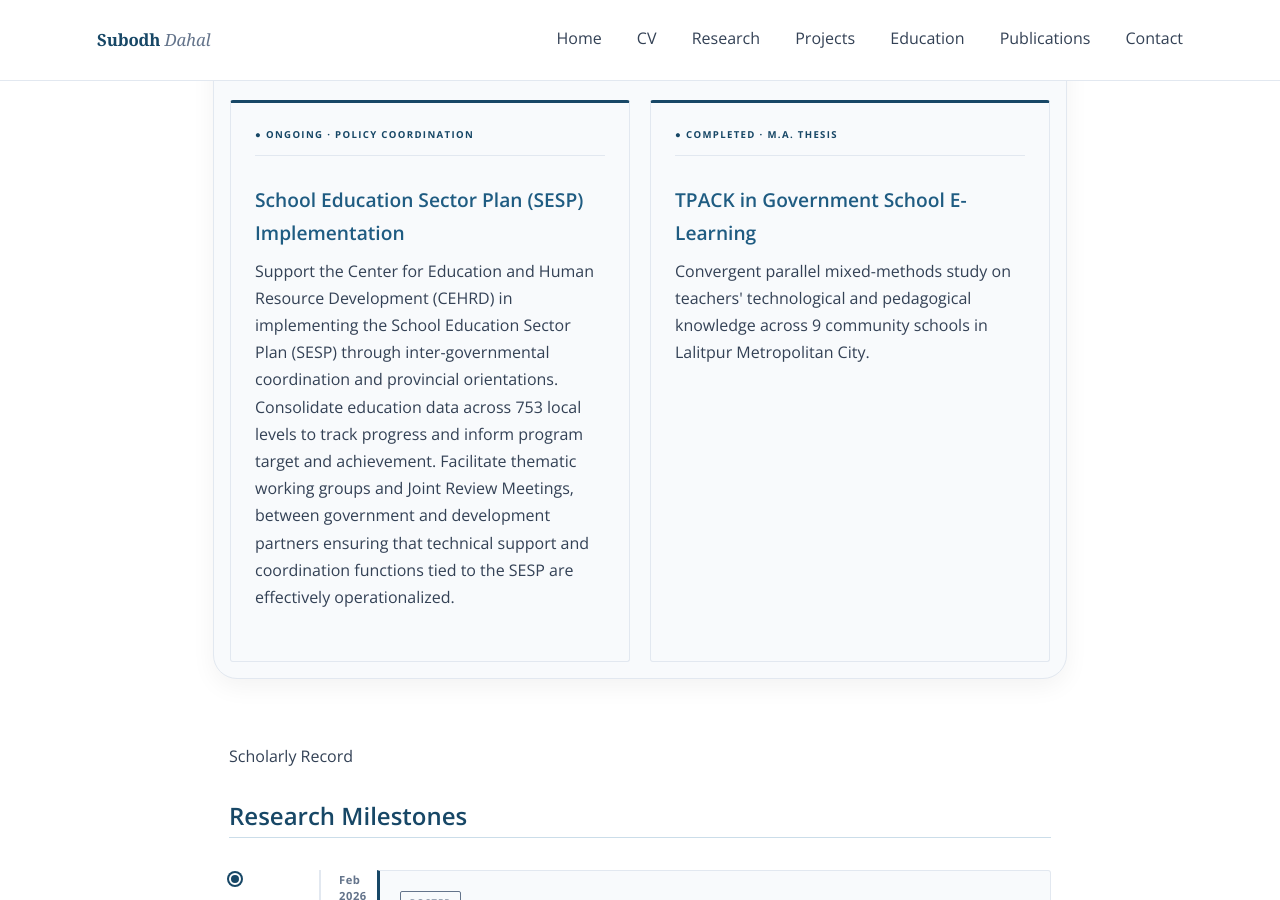
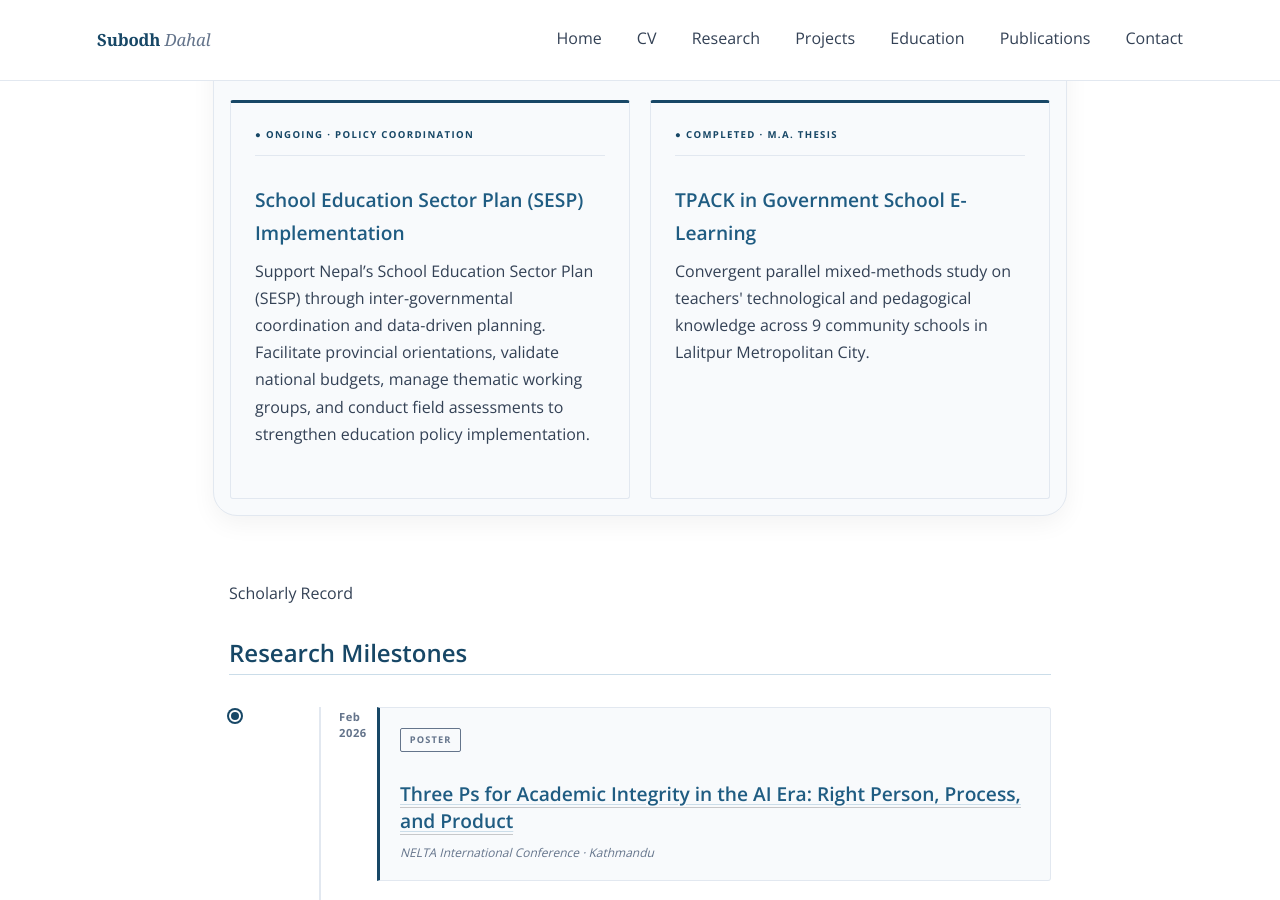
Before and after one commit to dahalsubodh/dahalsubodh.github.io, a Jekyll site: the page built from index.md, in a window 1280 px wide and 900 px high, scrolled down 1247 px. Built offline with Jekyll 4.4.1, drawn with Linux system fonts in a browser that asks for light colours.

Commit message:
Update index.md

```diff
--- a/index.md
+++ b/index.md
@@ -31,7 +31,7 @@ title: Home
     </article>
     <article class="progress-card" data-status="● Ongoing · Policy Coordination">
       <h3>School Education Sector Plan (SESP) Implementation</h3>
-      <p>Support the Center for Education and Human Resource Development (CEHRD) in implementing the School Education Sector Plan (SESP) through inter-governmental coordination and provincial orientations. Consolidate education data across 753 local levels to track progress and inform program target and achievement. Facilitate thematic working groups and Joint Review Meetings, between government and development partners ensuring that technical support and coordination functions tied to the SESP are effectively operationalized.</p>
+      <p>Support Nepal’s School Education Sector Plan (SESP) through inter-governmental coordination and data-driven planning. Facilitate provincial orientations, validate national budgets, manage thematic working groups, and conduct field assessments to strengthen education policy implementation.</p>
     </article>
     <article class="progress-card" data-status="● Completed · M.A. Thesis">
       <h3>TPACK in Government School E-Learning</h3>
```
